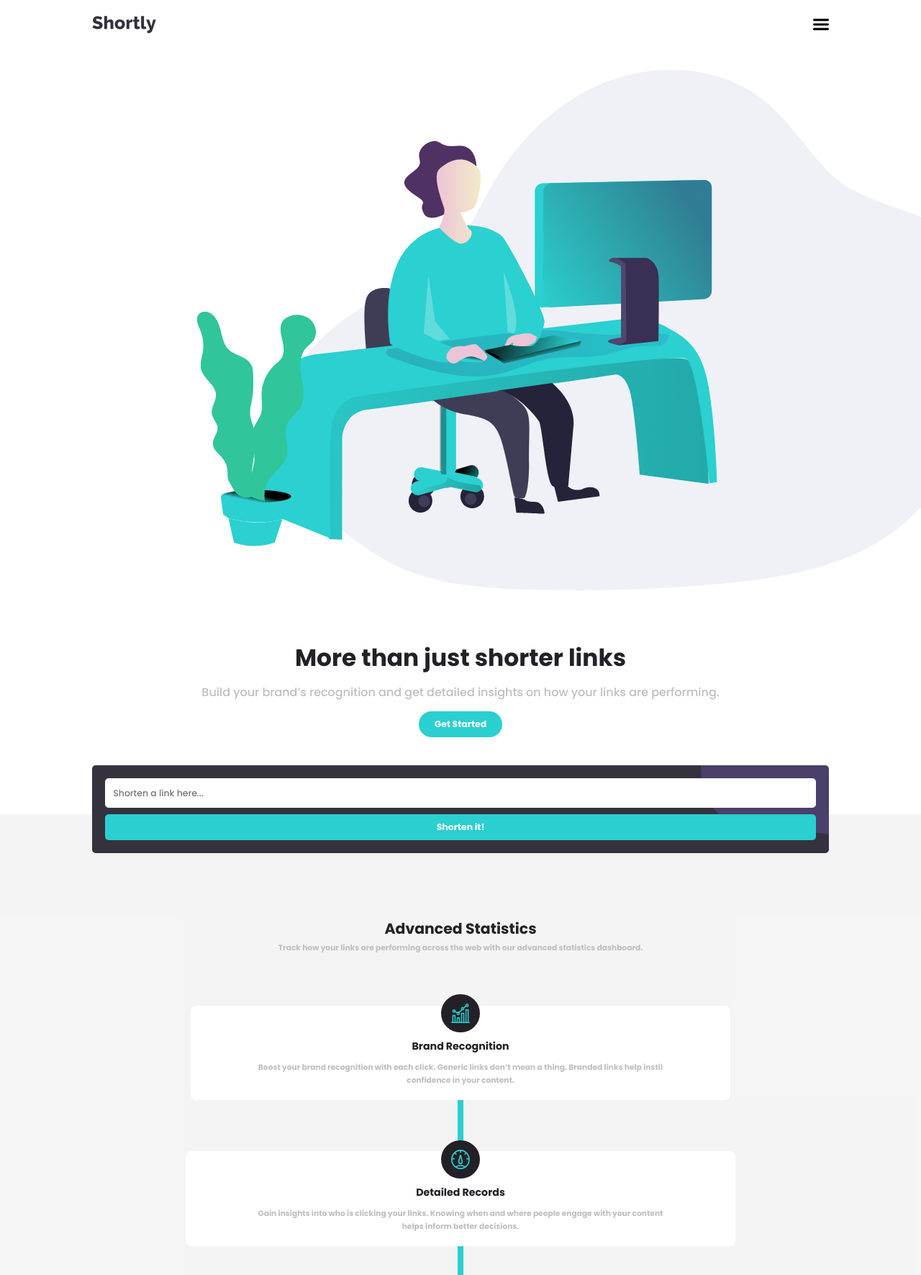
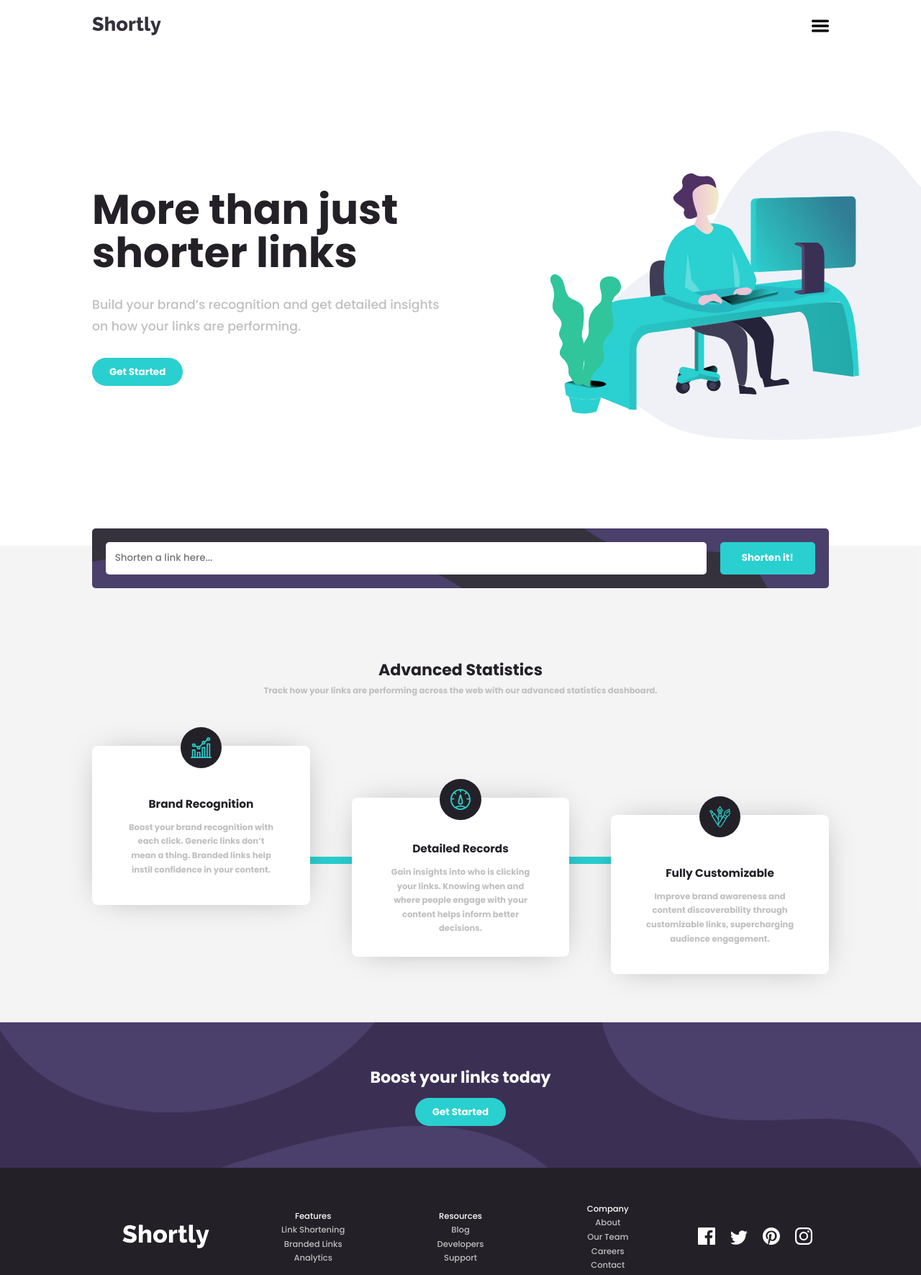
Before and after one commit to Noureldineadel65/Shortly, a website: page index.html in a window 1280 px wide. Shown: the top 1771 px of the page at 72% size. Drawn offline with nearby package versions, Linux system fonts and the light colour scheme; files that its build step writes are made by us from their sources; files whose address does not match are found by name.

Commit message:
desktop design

```diff
--- a/index.html
+++ b/index.html
@@ -10,6 +10,8 @@
 
   <title>Frontend Mentor | Shortly URL shortening API Challenge</title>
   <link rel="stylesheet" href="./dist/CSS/main.css">
+  <script src="https://cdn.jsdelivr.net/npm/waypoints@4.0.1/lib/noframework.waypoints.min.js" defer></script>
+  <script src="./dist/Js/index.js" defer></script>
 
   <!-- Feel free to remove these styles or customise in your own stylesheet 👍 -->
   <style>
@@ -82,9 +84,9 @@
       <h2>Advanced Statistics</h2>
       <p>Track how your links are performing across the web with our
         advanced statistics dashboard.</p>
-      <div class="row cols-3">
+      <div class="row cols-3 cards">
         <div class="cyan-line"></div>
-        <div class="col">
+        <div class="col first">
           <div class="card">
             <div class="card-image">
               <img src="./dist/images/icon-brand-recognition.svg">
@@ -99,7 +101,7 @@
           </div>
         </div>
         <div class="col">
-          <div class="card">
+          <div class="card second">
             <div class="card-image">
               <img src="./dist/images/icon-detailed-records.svg">
             </div>
@@ -113,7 +115,7 @@
           </div>
         </div>
         <div class="col">
-          <div class="card">
+          <div class="card third">
             <div class="card-image">
               <img src="./dist/images/icon-fully-customizable.svg">
             </div>
--- /dev/null
+++ b/src/Scss/_media.scss
@@ -0,0 +1,102 @@
+@media only screen and (min-width: 720px) {
+	.row {
+		&.cols-2 {
+			grid-template-columns: repeat(2, 1fr);
+			grid-column-gap: 6rem;
+		}
+	}
+
+	.hero .btn {
+		margin: 0 !important;
+	}
+	.hero {
+		h1,
+		p {
+			text-align: left !important;
+		}
+		.row {
+			.col:first-of-type {
+				order: 1;
+			}
+			.col:last-of-type {
+				order: 2;
+			}
+		}
+	}
+	.hero .hero-img img {
+		width: 135%;
+		transform: translateX(5rem);
+	}
+	footer {
+		.row {
+			grid-template-columns: repeat(2, 1fr);
+			.col:last-of-type {
+				justify-self: center;
+			}
+		}
+	}
+}
+@media only screen and (min-width: 1100px) {
+	html,
+	body {
+		font-size: 60%;
+	}
+	h1 {
+		font-size: 6rem !important;
+		line-height: 60px !important;
+	}
+	p {
+		margin-top: 3rem;
+		margin-bottom: 3rem;
+	}
+	.hero .hero-img img {
+		transform: translateX(10rem);
+	}
+	.hero {
+		padding: 11rem 0 !important;
+	}
+	.statistics .row.cols-3 {
+		grid-template-columns: repeat(3, 1fr);
+		grid-column-gap: 6rem;
+	}
+	.card {
+		height: 23rem !important;
+	}
+	.cards {
+		padding: 4rem 0;
+		.first {
+			transform: translateY(-5rem);
+		}
+		.second {
+			transform: translateY(2.5rem);
+		}
+		.third {
+			transform: translateY(5rem);
+		}
+	}
+	.cyan-line {
+		height: 1rem !important;
+		width: 99.6% !important;
+		left: 0%;
+	}
+	.box {
+		flex-direction: row !important;
+		background: url(../images/bg-shorten-desktop.svg), hsl(255, 11%, 22%) !important;
+		input {
+			width: 100%;
+			margin-bottom: 0;
+			margin-right: 2rem;
+		}
+		.btn.square {
+			width: 15%;
+			display: flex;
+			align-items: center;
+		}
+	}
+	.boost {
+		background: url(../images/bg-boost-desktop.svg), hsl(257, 27%, 26%);
+	}
+	footer .row {
+		grid-template-columns: repeat(5, 1fr);
+	}
+}
--- a/src/Scss/main.scss
+++ b/src/Scss/main.scss
@@ -58,6 +58,7 @@ button::-moz-focus-inner {
 // Styling navigation
 nav {
 	padding: 2rem 0;
+	transition: all 0.3s;
 	img {
 		width: 10rem;
 	}
@@ -72,6 +73,11 @@ nav {
 	#menu {
 		width: 2.5rem;
 	}
+	height: 8rem;
+	position: absolute;
+	top: 0;
+	width: 100%;
+	left: 0;
 }
 // Grid System
 .row {
@@ -86,6 +92,8 @@ nav {
 	height: 100%;
 	padding: 3rem 0;
 	padding-bottom: 8rem;
+	margin-top: 8rem;
+
 	h1 {
 		font-size: 3.7rem;
 		line-height: 40px;
@@ -188,7 +196,9 @@ p {
 		position: relative;
 		height: 100%;
 		padding: 2rem;
+		box-shadow: 1px 1px 43px -15px rgba(0, 0, 0, 0.363);
 		border-radius: 8px;
+		width: 100%;
 	}
 	.card-image {
 		background-color: hsl(260, 8%, 14%);
@@ -260,4 +270,23 @@ footer {
 		}
 	}
 }
+// fixed nav
+nav.fixed {
+	background-color: rgba(255, 255, 255, 0.952);
+	width: 100%;
+	position: fixed;
+	top: 0;
+	left: 0;
+	z-index: 10;
+	box-shadow: 1px 1px 43px -25px rgba(0, 0, 0, 0.75);
+	animation: down 0.3s;
+}
+@keyframes down {
+	0% {
+		transform: translateY(-20rem);
+	}
+	100% {
+		transform: translateY(0rem);
+	}
+}
 @import "media";
--- a/src/index.js
+++ b/src/index.js
@@ -1,25 +1,5 @@
-$(".features").slick({
-	autoplay: true,
-	autoplaySpeed: 2000,
-	mobileFirst: true,
-	responsive: [
-		{
-			breakpoint: 765,
-			settings: "unslick",
-		},
-	],
-});
-const nav = document.querySelector(".mobile-nav");
-document.querySelector(".close").addEventListener("click", function (e) {
-	e.preventDefault();
-	nav.classList.toggle("opened");
-});
-document.querySelector(".fa-bars").addEventListener("click", function (e) {
-	e.preventDefault();
-	nav.classList.toggle("opened");
-});
 var waypoint = new Waypoint({
-	element: document.querySelector(".hero h1"),
+	element: document.querySelector("h1"),
 	handler: function () {
 		document.querySelector("nav").classList.toggle("fixed");
 	},
```
Also changed, not shown: dist/CSS/main.css, dist/Js/index.js, 2 other files.
